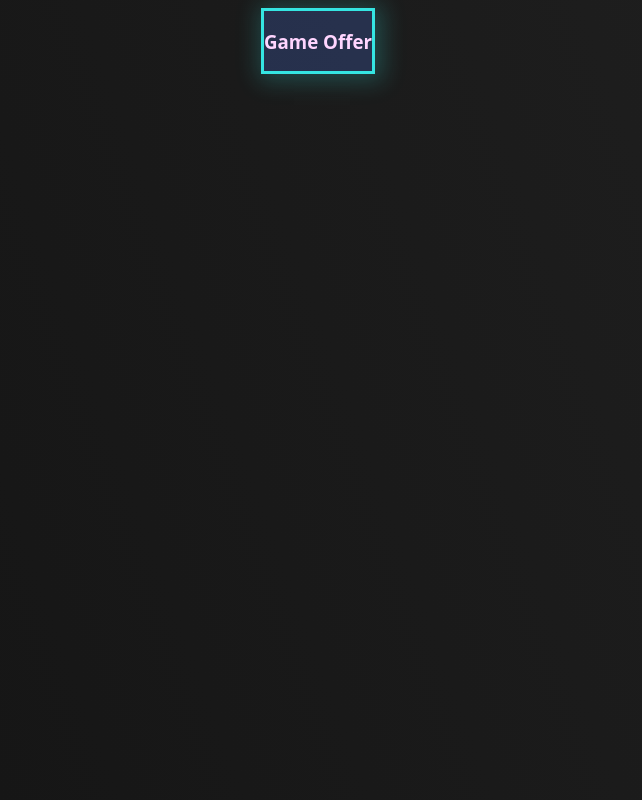
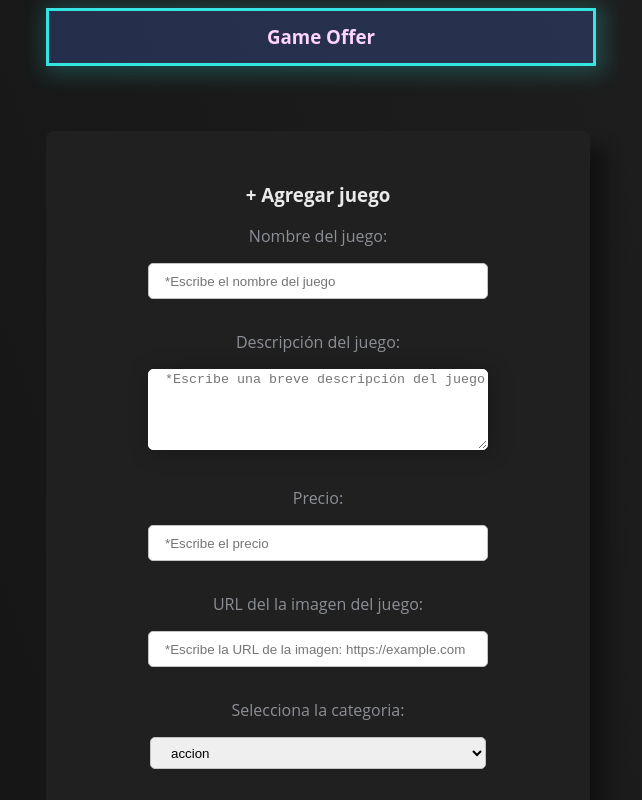
Before and after one commit to 203452/Game-offer, a React (Vite) app: page /add in a window 1280 px wide. Before the commit this address had no page. Shown: the top 800 px of the page, without its empty margins (322-964 px from the left). Built offline with nearby package versions, Linux system fonts and the light colour scheme.

Commit message:
se agrego el metodo post en la aplicaion

```diff
--- a/src/App.jsx
+++ b/src/App.jsx
@@ -1,6 +1,7 @@
 import Login from './components/Login'
 import Registro from './components/Registro'
-import Principal from './components/Principal'
+import Add from './components/Add'
+import Compra from './components/Compra'
 import {BrowserRouter, Route, Routes} from 'react-router-dom'
 
 function App() {
@@ -9,7 +10,8 @@ function App() {
         <Routes>
           <Route path='/' element={<Login/>}/>
           <Route path='registro' element={<Registro/>}/>
-          <Route path='principal' element={<Principal/>}/>
+          <Route path='add' element={<Add/>}/>
+          <Route path='compra' element={<Compra/>}/>
         </Routes>
       </BrowserRouter>
   )
--- /dev/null
+++ b/src/assets/styles/add.css
@@ -0,0 +1,44 @@
+.container-add{
+    border-radius: 8px;
+    display: flex;
+    flex-direction: column;
+    box-shadow: 1rem 1rem 1rem #121212;
+    width: 30rem;
+    height: auto;
+    background-color: #202020;
+    padding: 2rem;
+    text-align: center;
+    margin-top: 12%;
+}
+
+.title-add{
+    color: #eaeaea;
+}
+
+#description-form-add{
+    padding-left: 1rem;
+    border: 1px solid #C3C3C3;
+    border-radius: 5px;
+    width: 20rem;
+    margin-bottom: 2rem;
+}
+
+#description-form-add{
+    border: 1px solid white;
+    box-shadow: 3px 2px 22px 1px rgba(0, 0, 0, 0.24);
+    outline: none;
+}
+
+.opciones-add select{
+    padding-left: 1rem;
+    height: 2rem;
+    border: 1px solid #C3C3C3;
+    border-radius: 5px;
+    width: 21rem;
+    margin-bottom: 2rem;
+}
+.opciones-add:focus{
+    border: 1px solid white;
+    box-shadow: 3px 2px 22px 1px rgba(0, 0, 0, 0.24);
+    outline: none;
+}
--- a/src/assets/styles/head.css
+++ b/src/assets/styles/head.css
@@ -1,5 +1,5 @@
 .caja-head{
-
+    width: 100%;
     color: #ffd5ff;
     text-align: center;
     border: 3px solid #35e5e2;
--- /dev/null
+++ b/src/components/Add.jsx
@@ -0,0 +1,125 @@
+import React from "react";
+import "../assets/styles/add.css";
+import {useState} from 'react'
+import {useNavigate} from 'react-router-dom'
+function Add() {
+  const [name, setName] = useState('');
+  const [description, setDescription] = useState('')
+  const [price, setPrice] = useState('')
+  const [image, setImage] = useState('')
+  const [category, setCategory] = useState('accion');
+
+  const navigate = useNavigate();
+
+  const handleChangeName = (event) => setName(event.target.value)
+  const handleChangeDescription = (event) => setDescription(event.target.value)
+  const handleChangePrice = (event) => setPrice(event.target.value)
+  const handleChangeImage = (event) => setImage(event.target.value)
+  const handleChangeCategory = (event) => setCategory(event.target.value)
+
+  const handleSubmit = (e) => {
+    e.preventDefault();
+
+    const option = {
+        method: 'POST',
+        headers: {
+            'Content-Type': 'application/json'
+        },
+        body : JSON.stringify({
+            nombre: name,
+            descripcion: description,
+            precio: price,
+            imagen: image,
+            categoria: category
+        })
+    }
+    fetch('http://localhost:3000/api/games', option)
+    .then (response => response.json())
+    .then ( data => data.status ? alert('Ha ocurrido un error') : alert('Juego subido'))
+    .catch (err => console.log(err))
+    navigate("/compra");
+}
+
+  return (
+    <div>
+      <div className="container-add">
+        <div className="title-add">
+          <h3>+ Agregar juego</h3>
+        </div>
+        <div className="form-add">
+
+          {/* Formulario ///////////////////////////////////*/}
+          <form className="info" onSubmit={handleSubmit}>
+            <div>
+              <label htmlFor="name">Nombre del juego:</label>
+              <input
+                type="text"
+                autoComplete="off"
+                name="name"
+                placeholder="*Escribe el nombre del juego"
+                value={name}
+                onChange={handleChangeName}
+              />
+            </div>
+
+            <div>
+              <label htmlFor="description">Descripción del juego:</label>
+              <textarea
+                name="description"
+                placeholder="*Escribe una breve descripción del juego"
+                id="description-form-add"
+                autoComplete="off"
+                cols="30"
+                rows="5"
+                value={description}
+                onChange={handleChangeDescription}
+              ></textarea>
+            </div>
+
+            <div>
+              <label htmlFor="price">Precio:</label>
+              <input
+                type="number"
+                name="price"
+                min="0"
+                placeholder="*Escribe el precio"
+                value={price}
+                onChange={handleChangePrice}
+              />
+            </div>
+
+            <div>
+              <label htmlFor="image">URL del la imagen del juego:</label>
+              <input
+                type="url"
+                name="image"
+                pattern="https://.*" size="30"
+                placeholder="*Escribe la URL de la imagen: https://example.com"
+                value={image}
+                onChange={handleChangeImage}
+              />
+            </div>
+
+            <div className="opciones-add">
+              <label htmlFor="category">Selecciona la categoria:</label>
+              <select name="category" onChange={handleChangeCategory}>
+                <option value="accion">accion</option>
+                <option value="aventura">aventura</option>
+                <option value="arcade">arcade</option>
+              </select>
+            </div>
+
+            <div>
+              <button id="enviar" type="submit">
+                + Agregar
+              </button>
+            </div>
+          </form>
+
+        </div>
+      </div>
+    </div>
+  );
+}
+
+export default Add;
--- a/src/components/Compra.jsx
+++ b/src/components/Compra.jsx
@@ -1,8 +1,10 @@
 import "../assets/styles/compra.css";
 import { useState, useEffect } from "react";
+import { Link, useNavigate } from "react-router-dom";
 import Nota from "./Nota";
 
 function Compra() {
+  const navigate = useNavigate();
   const [data, setData] = useState([]);
   const [nombre, setNombre] = useState("");
   const [descripcion, setDescripcion] = useState("");
@@ -163,10 +165,14 @@ function Compra() {
             <button
               id="back"
               className="boton_compra"
-              onClick={() => window.location.reload()}
+              onClick={() => navigate("/")}
             >
               Back
             </button>
+            <Link to="/add"
+            className="boton_compra">
+              + agregar juego a la tienda
+            </Link>
           </div>
         </div>
 
--- a/src/components/Login.jsx
+++ b/src/components/Login.jsx
@@ -41,7 +41,7 @@ function Login() {
                 alert("contraseña incorrecta")
             }
             else{
-                navigate("principal");
+                navigate("compra");
                 console.log("logeado")
             }
         }
--- a/src/components/Principal.jsx
+++ b/src/components/Principal.jsx
@@ -3,11 +3,22 @@ import Compra from './Compra'
 import {useState} from 'react';
 
 function Principal() {
+    const [cat, setCat] = useState('');
     const [opcion, setOpcion] = useState(1);
-    const handleAccion = (e) =>{
+
+    const handleAventura = () =>{
         setOpcion(2);
+        setCat('aventura');
+    }
+    const handleAccion = () =>{
+        setOpcion(3);
+        setCat('accion');
+    }
+    const handleArcade = () =>{
+        setOpcion(4);
+        setCat('arcade');
+    }
 
-    }
 
     switch(opcion){
         case 1:
@@ -16,35 +27,7 @@ function Principal() {
                     <div className="column">
                         <div className="row row-1">
                             <div className="caja-principal">
-                                <button onClick={handleAccion} className='categoria-principal'>Aventura</button>
-                            </div>
-                        </div>
-                        <div className="row row-2">
-                        <div className="caja-principal">
-                                <button className='categoria-principal'>Deportes</button>
-                        </div>
-                        </div>
-                        <div className="row row-3">
-                        <div className="caja-principal">
-                            <button className='categoria-principal'>Juegos de mesa</button>
-                        </div>
-                        </div>
-                    </div>
-
-                    <div className="column">
-                        <div className="row row-1">
-                            <div className="caja-principal">
-                                <button className='categoria-principal'>Acción</button>
-                            </div>
-                        </div>
-                        <div className="row row-2">
-                            <div className="caja-principal">
-                                <button className='categoria-principal'>Estrategia</button>
-                            </div>
-                        </div>
-                        <div className="row row-3">
-                            <div className="caja-principal">
-                                <button className='categoria-principal'>Juegos musicales </button>
+                                <button onClick={handleAventura} type="submit" className='categoria-principal'>Aventura</button>
                             </div>
                         </div>
                     </div>
@@ -52,19 +35,19 @@ function Principal() {
                     <div className="column">
                         <div className="row row-1">
                             <div className="caja-principal">
-                                <button className='categoria-principal'>Arcade</button>
+                                <button onClick={handleAccion} className='categoria-principal'>Acción</button>
                             </div>
                         </div>
-                        <div className="row row-2">
+
+                    </div>
+
+                    <div className="column">
+                        <div className="row row-1">
                             <div className="caja-principal">
-                                <button className='categoria-principal'>Simulación</button>
+                                <button onClick={handleArcade} className='categoria-principal'>Arcade</button>
                             </div>
                         </div>
-                        <div className="row row-3">
-                            <div className="caja-principal">
-                                <button className='categoria-principal'>Juegos de dibujo</button>
-                            </div>
-                        </div>
+
                     </div>
 
                 </div>
@@ -72,7 +55,23 @@ function Principal() {
         break;
         case 2:
             return(
-                <Compra></Compra>
+                <Compra
+                    categoria={cat}
+                />
+            );
+        break;
+        case 3:
+            return(
+                <Compra
+                    categoria={cat}
+                />
+            );
+        break;
+        case 4:
+            return(
+                <Compra
+                    categoria={cat}
+                />
             );
         break;
     }
--- a/src/main.jsx
+++ b/src/main.jsx
@@ -8,5 +8,6 @@ ReactDOM.createRoot(document.getElementById('root')).render(
   <React.StrictMode>
     <Head></Head>
     <App />
+
   </React.StrictMode>
 )
--- a/vite.config.js
+++ b/vite.config.js
@@ -3,6 +3,5 @@ import react from '@vitejs/plugin-react'
 
 // https://vitejs.dev/config/
 export default defineConfig({
-  plugins: [react()],
-  base: '../sendplay/'
+  plugins: [react()]
 })
```
